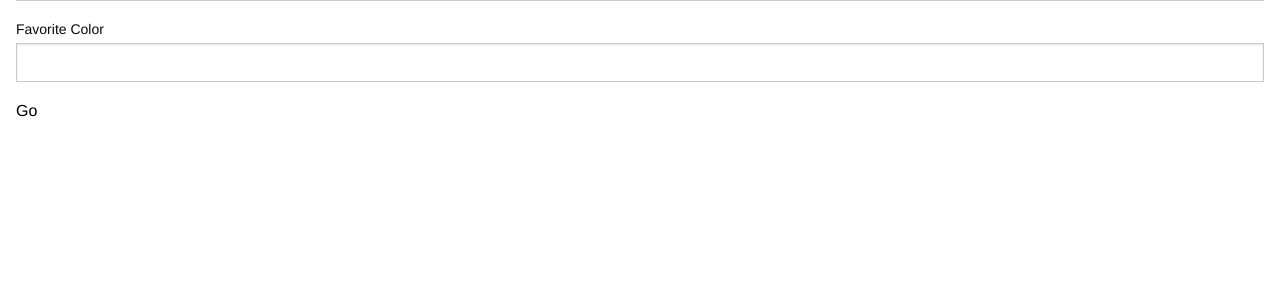
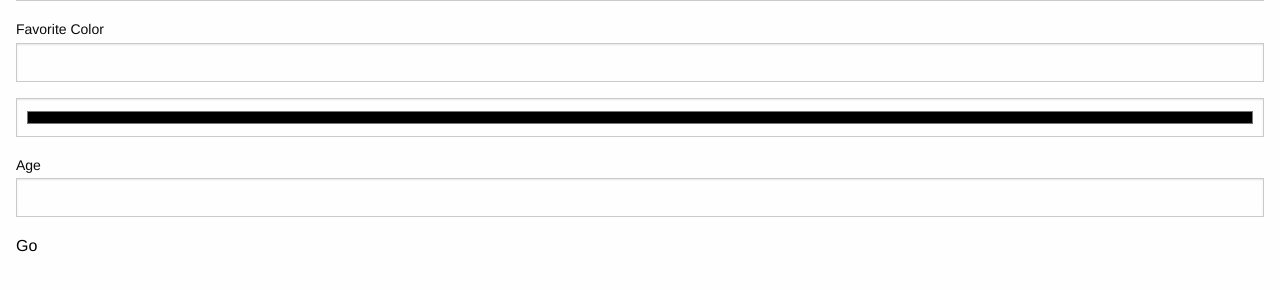
Before and after one commit to sestissi16/people-factory, a plain HTML site: page index.html in a window 1280 px wide. Shown: the part 154-444 px from the top of the page. Drawn offline with nearby package versions, Linux system fonts and the light colour scheme.

Commit message:
Add age and favorite color to form

```diff
--- a/index.html
+++ b/index.html
@@ -23,6 +23,17 @@
                     <label for="personColor">Favorite Color</label>
                     <input type="text" name="personColor">
                 </p>
+
+                <p>
+                    <label for="favoriteColor"></label>
+                    <input type="color" name="favoriteColor">
+                </p>
+
+                <p>
+                    <label for="age">Age</label>
+                    <input type="number" name="age">
+                </p>
+
                 <p>
                     <button type="submit">Go</button>
                 </p>
```
